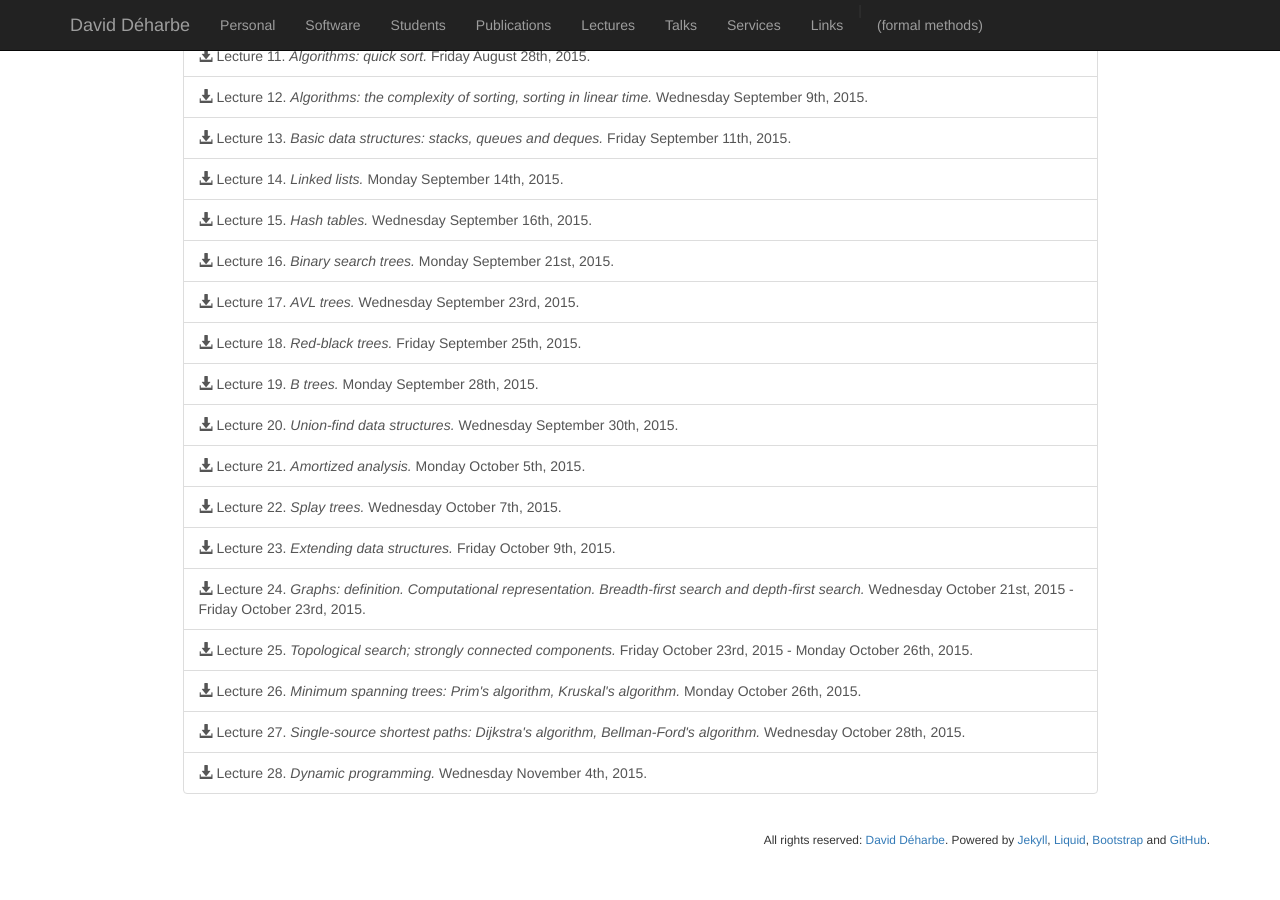
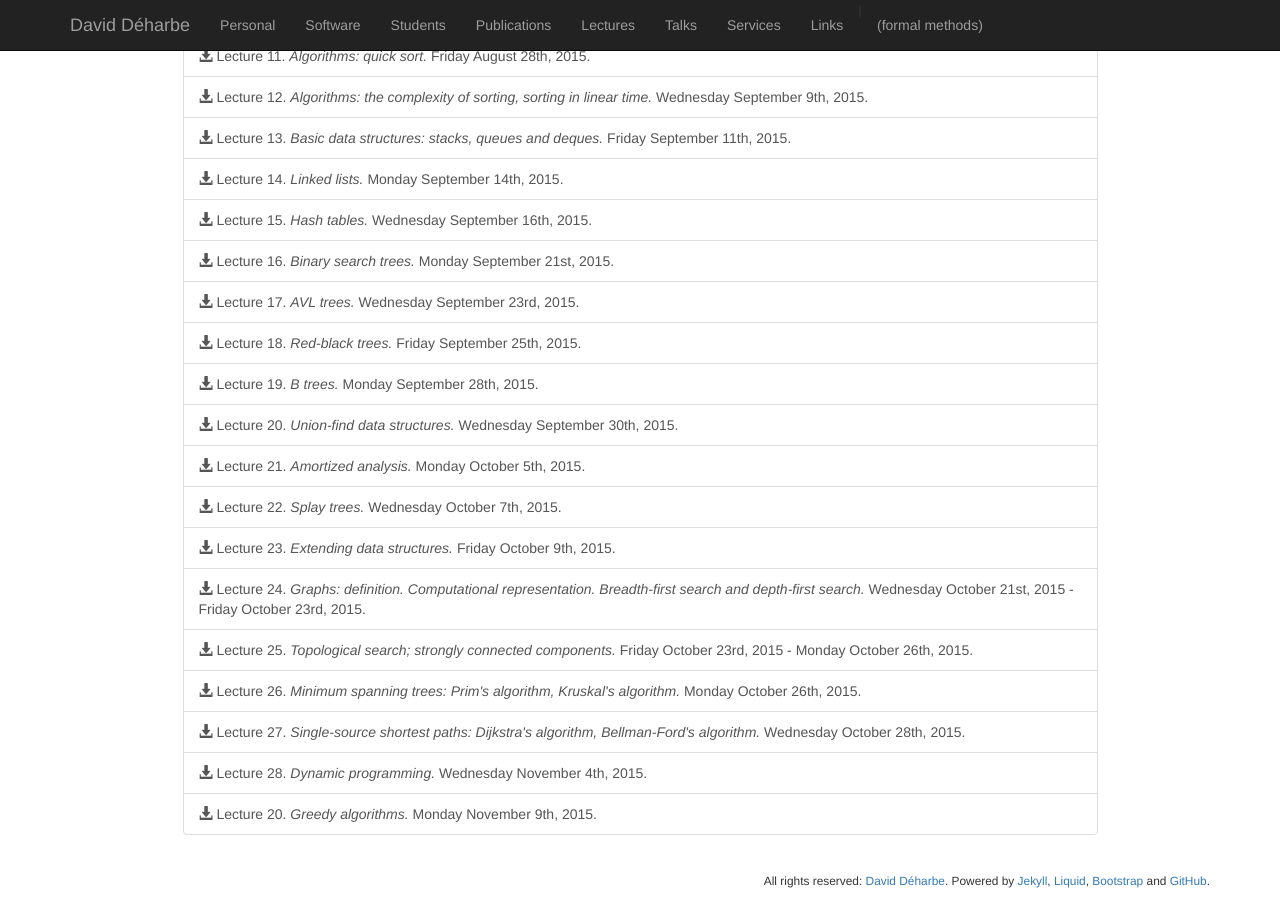
Before and after one commit to DavidDeharbe/DavidDeharbe.github.io, a Jekyll site: the page built from lectures.html, in a window 1280 px wide and 900 px high, scrolled down 723 px. Built offline with Jekyll 4.4.1, drawn with Linux system fonts in a browser that asks for light colours; Markdown is read by kramdown in place of the engine named in the settings; before the commit the page ends 1582 px from its top, so only the background shows below that.

Commit message:
+ one lecture

```diff
--- a/lectures.html
+++ b/lectures.html
@@ -47,6 +47,7 @@ sitemap:
       <a href="{{ site.url }}/downloads/lectures/2015.2/dim0806/aula26.pdf" class="list-group-item"><span class="glyphicon glyphicon-download-alt"></span> Lecture 26. <i>Minimum spanning trees: Prim's algorithm, Kruskal's algorithm.</i> Monday October 26th, 2015.</a>
       <a href="{{ site.url }}/downloads/lectures/2015.2/dim0806/aula27.pdf" class="list-group-item"><span class="glyphicon glyphicon-download-alt"></span> Lecture 27. <i>Single-source shortest paths: Dijkstra's algorithm, Bellman-Ford's algorithm.</i> Wednesday October 28th, 2015.</a>
       <a href="{{ site.url }}/downloads/lectures/2015.2/dim0806/aula28.pdf" class="list-group-item"><span class="glyphicon glyphicon-download-alt"></span> Lecture 28. <i>Dynamic programming.</i> Wednesday November 4th, 2015.</a>
+      <a href="{{ site.url }}/downloads/lectures/2015.2/dim0806/aula29.pdf" class="list-group-item"><span class="glyphicon glyphicon-download-alt"></span> Lecture 20. <i>Greedy algorithms.</i> Monday November 9th, 2015.</a>
     </div>
   </div>
 </div>
```
Also changed, not shown: 1 other file.
